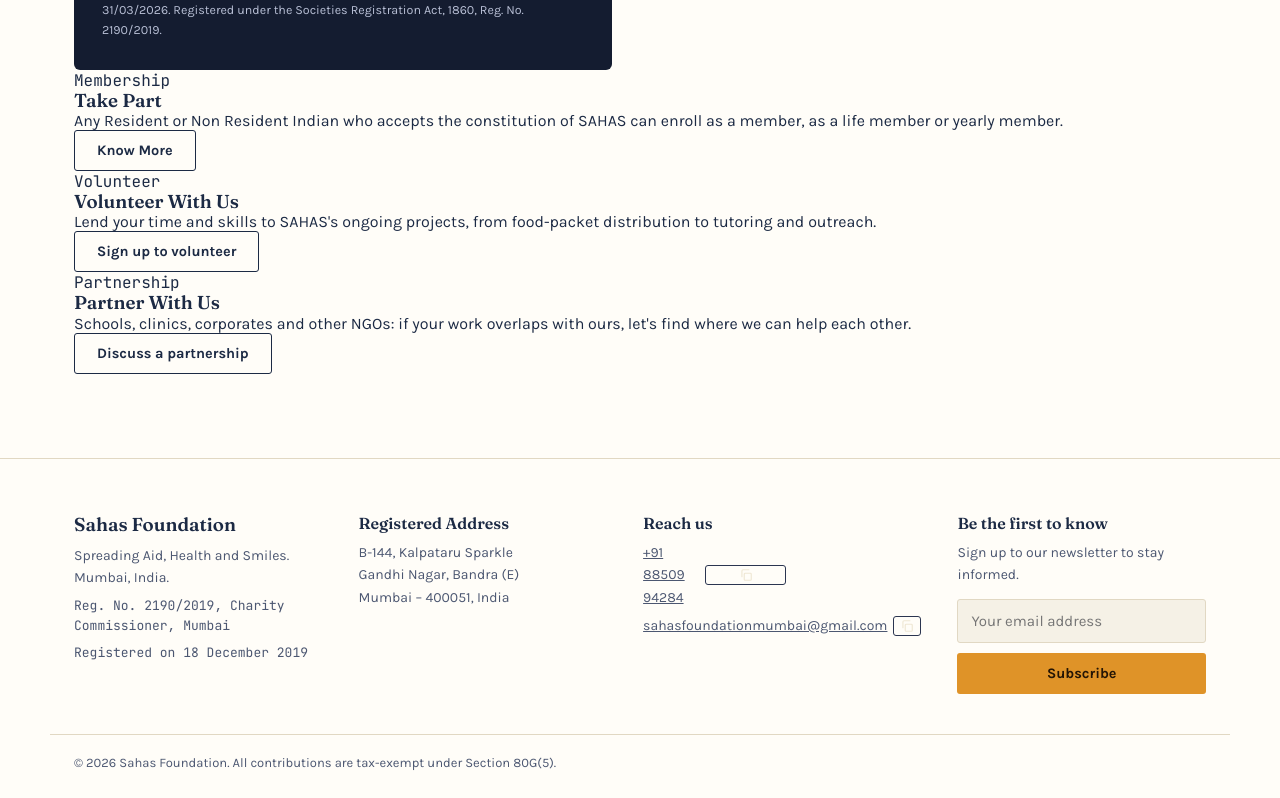
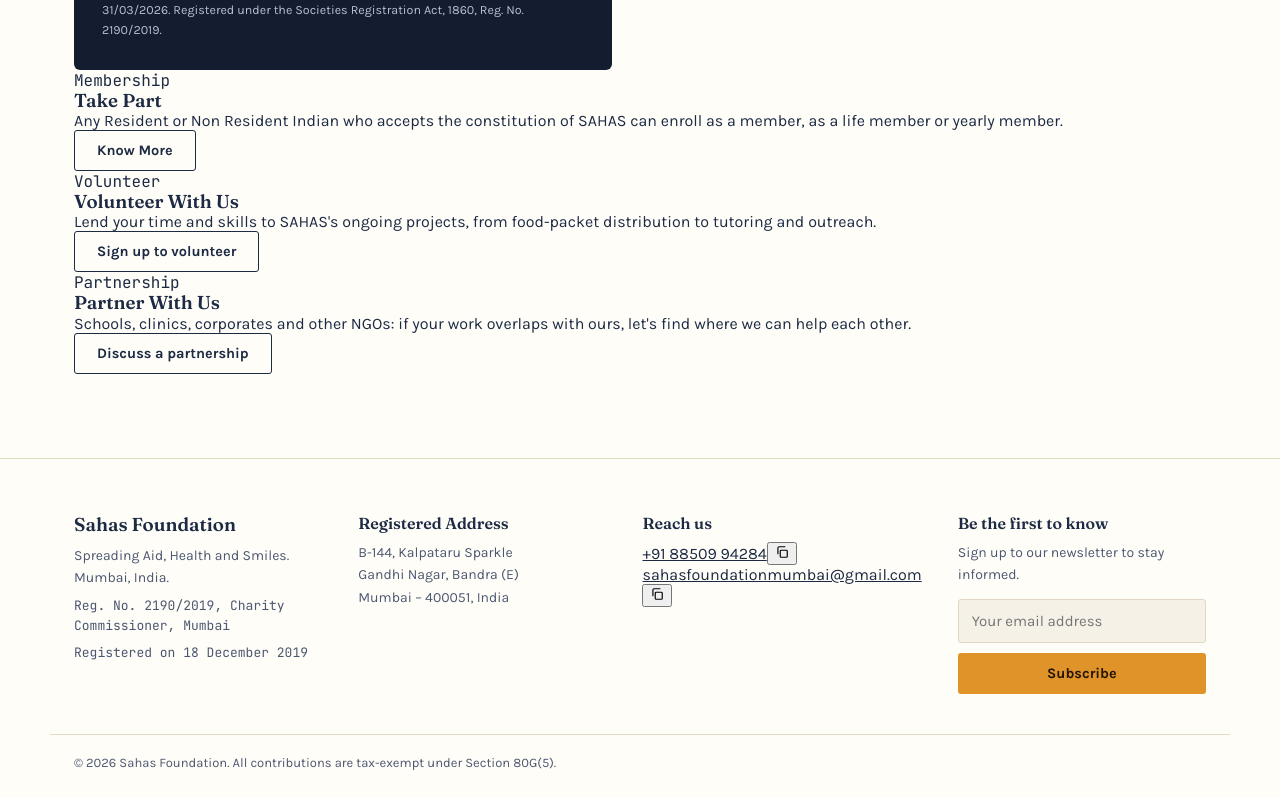
Before and after one commit to Aaronsantu/sahas-foundation-react, a React (Vite) app: page / in a window 1280 px wide. Shown: the part 7370-8168 px from the top of the page. Built offline with nearby package versions, Linux system fonts and the light colour scheme; no server answers.

Commit message:
Update Footer.jsx

```diff
--- a/src/components/Footer.jsx
+++ b/src/components/Footer.jsx
@@ -12,18 +12,17 @@
     }
   }
   return (
-    <p className="copy-inline">
-      <a href={href}>{text}</a>{' '}
+    <div className="footer-contact-row">
+      <a href={href}>{text}</a>
       <button
         type="button"
         onClick={onCopy}
         aria-label={label}
-        className={'copy-btn' + (copied ? ' copied' : '')}
-        style={{ margin: 0, padding: '2px 6px', display: 'inline-flex' }}
+        className={'copy-icon-btn' + (copied ? ' copied' : '')}
       >
         <Icon name={copied ? 'check' : 'copy'} size={14} strokeWidth={2} />
       </button>
-    </p>
+    </div>
   )
 }
 
```
